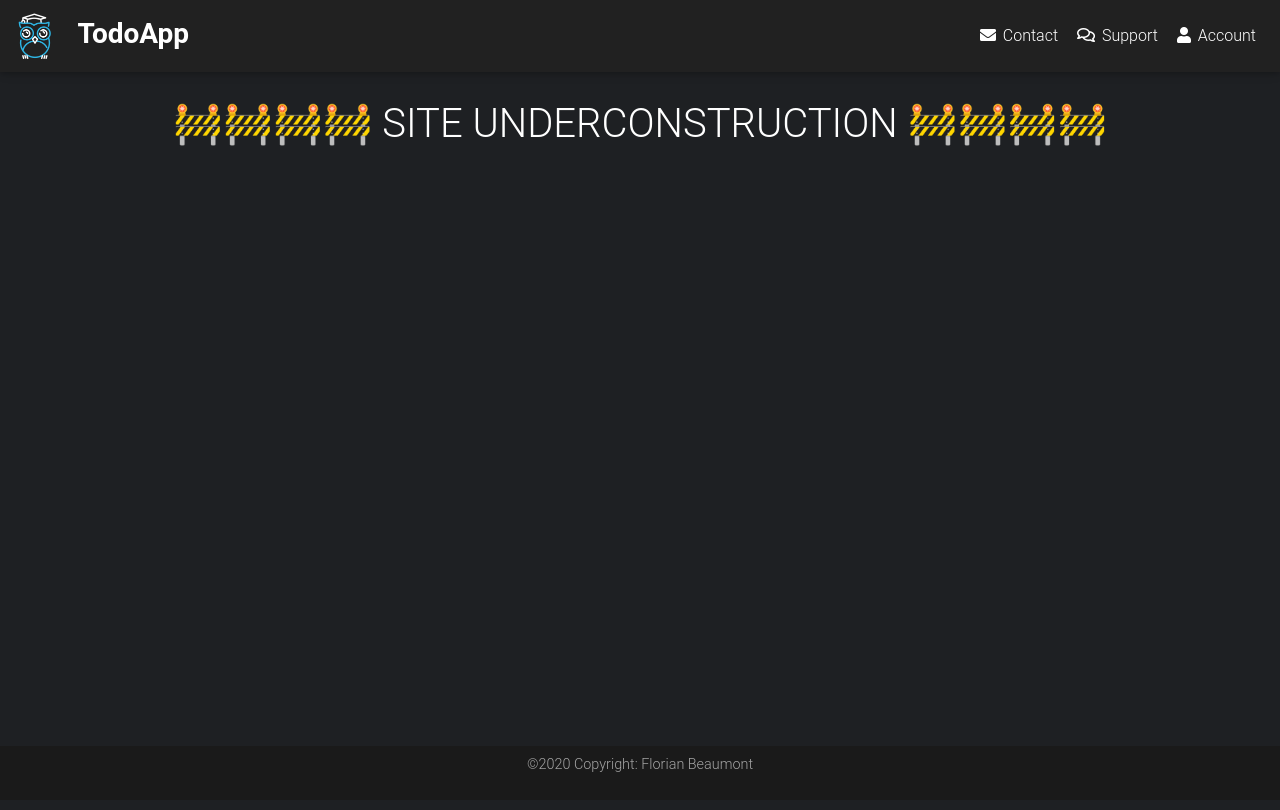
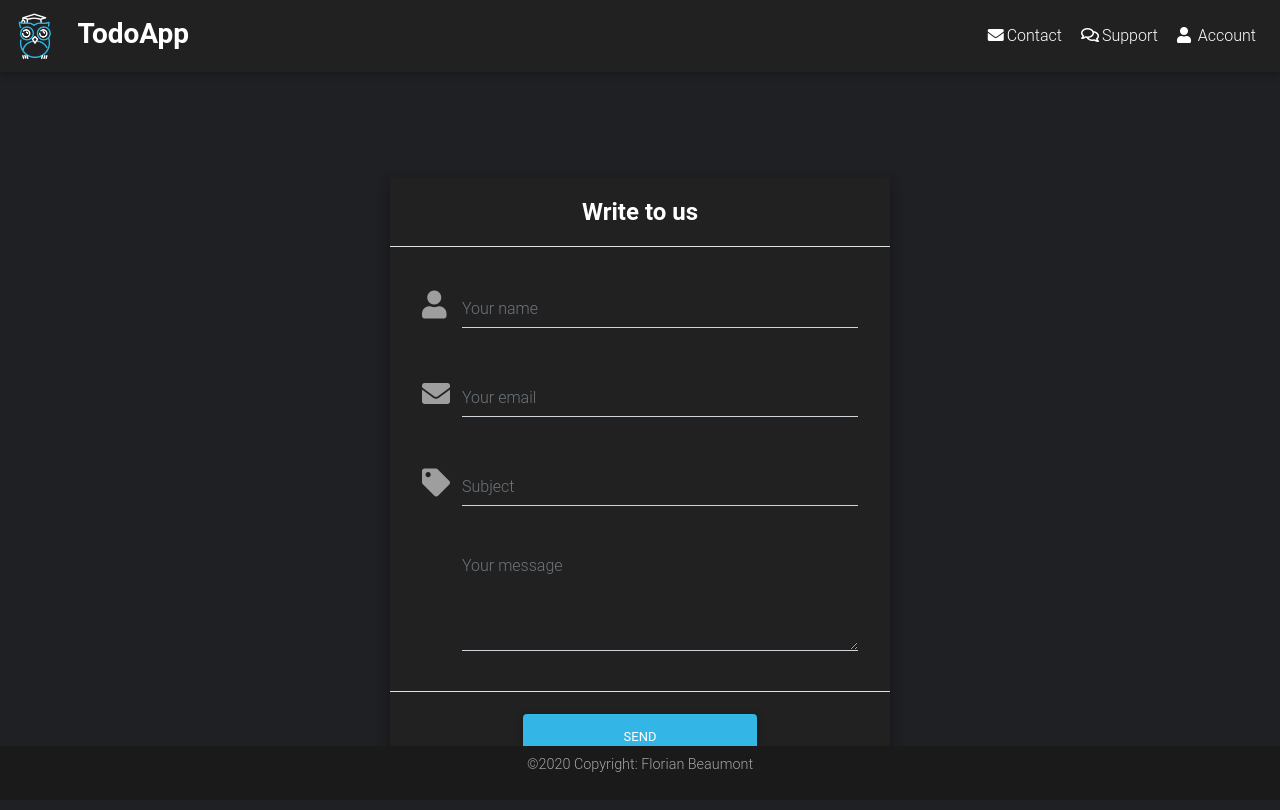
Before and after one commit to BFlorian91/php_framework, a PHP site: page /index.php?page=contact in a window 1280 px wide. Before the commit the page ends 772 px from the top, so only its background shows below. Run offline with PHP 8.4, Linux system fonts and the light colour scheme; some libraries are stand-ins or nearby versions.

Commit message:
design contact-form page and routes

```diff
--- a/controller/Controller.php
+++ b/controller/Controller.php
@@ -13,8 +13,8 @@ class Controller
   {
     $page = isset($_GET["page"]) ? $_GET["page"] : null;
     switch ($page) {
-      case "home":
-        echo "test";
+      case "contact":
+        $route = new ControllerContact();
         break;
       default:
         $route = new ControllerHome();
--- /dev/null
+++ b/controller/ControllerContact.php
@@ -0,0 +1,16 @@
+<?php
+
+  class ControllerContact extends Controller
+  {
+    protected $_view;
+
+    public function __construct()
+    {
+      $this->_view = new ViewContact();
+    }
+
+    public function start()
+    {
+      $this->_view->build_page();
+    }
+  }
--- a/index.php
+++ b/index.php
@@ -2,8 +2,10 @@
 
   require_once 'view/View.php';
   require_once 'view/ViewUnderConstruct.php';
+  require_once 'view/ViewContact.php';
   require_once 'controller/Controller.php';
   require_once 'controller/ControllerHome.php';
+  require_once 'controller/ControllerContact.php';
 
   $app = Controller::routes();
   $app->start();
--- a/view/View.php
+++ b/view/View.php
@@ -41,10 +41,10 @@ class View
         </div>
         <ul class="nav navbar-nav nav-flex-icons ml-auto">
           <li class="nav-item">
-            <a class="nav-link"><i class="fas fa-envelope text-white"></i> <span class="clearfix d-none d-sm-inline-block text-white">Contact</span></a>
+            <a href="index.php?page=contact" class="nav-link"><i class="fas fa-envelope text-white"></i><span class="clearfix d-none d-sm-inline-block text-white">Contact</span></a>
           </li>
           <li class="nav-item">
-            <a class="nav-link"><i class="far fa-comments text-white"></i> <span class="clearfix d-none d-sm-inline-block text-white">Support</span></a>
+            <a href="index.php?page=" class="nav-link"><i class="far fa-comments text-white"></i><span class="clearfix d-none d-sm-inline-block text-white">Support</span></a>
           </li>
           <li class="nav-item dropleft">
             <a class="nav-link" href="#" id="navbarDropdownMenuLink" data-toggle="dropdown" aria-haspopup="true" aria-expanded="false">
@@ -76,7 +76,7 @@ class View
           </ul>
         </nav>
       </header>
-      <div style="height: 100px;"></div>
+      <div style="height: 150px;"></div>
     <?php
   }
 
--- /dev/null
+++ b/view/ViewContact.php
@@ -0,0 +1,48 @@
+<?php
+
+  class ViewContact extends View
+  {
+    public function body()
+    { ?>
+          <div class="modal-dialog" role="document">
+            <div class="modal-content bg-dark">
+              <div class="modal-header text-center">
+                <h4 class="modal-title w-100 font-weight-bold text-white">Write to us</h4>
+              </div>
+              <div class="modal-body mx-3">
+                <div class="md-form mb-5">
+                  <i class="fas fa-user prefix grey-text"></i>
+                  <input type="text" id="form34" class="form-control validate font-weight-light" placeholder="Your name">
+                </div>
+
+                <div class="md-form mb-5">
+                  <i class="fas fa-envelope prefix grey-text"></i>
+                  <input type="email" id="form29" class="form-control validate font-weight-light" placeholder="Your email">
+                </div>
+
+                <div class="md-form mb-5">
+                  <i class="fas fa-tag prefix grey-text"></i>
+                  <input type="text" id="form32" class="form-control validate font-weight-light" placeholder="Subject">
+                </div>
+
+                <div class="md-form">
+                  <i class="fas fa-pencil prefix grey-text"></i>
+                  <textarea type="text" id="form8" class="md-textarea form-control font-weight-light" placeholder="Your message" rows="4"></textarea>
+                </div>
+
+              </div>
+              <div class="modal-footer d-flex justify-content-center">
+                <button class="btn btn-info rounded w-50">Send</button>
+              </div>
+            </div>
+          </div>
+        </div>
+      </div>
+
+        <!-- <div class="text-center">
+          <a href="" class="btn btn-default btn-rounded mb-4" data-toggle="modal" data-target="#modalContactForm">Launch
+            Modal Contact Form</a>
+        </div> -->
+      <?php
+    }
+  }
```
